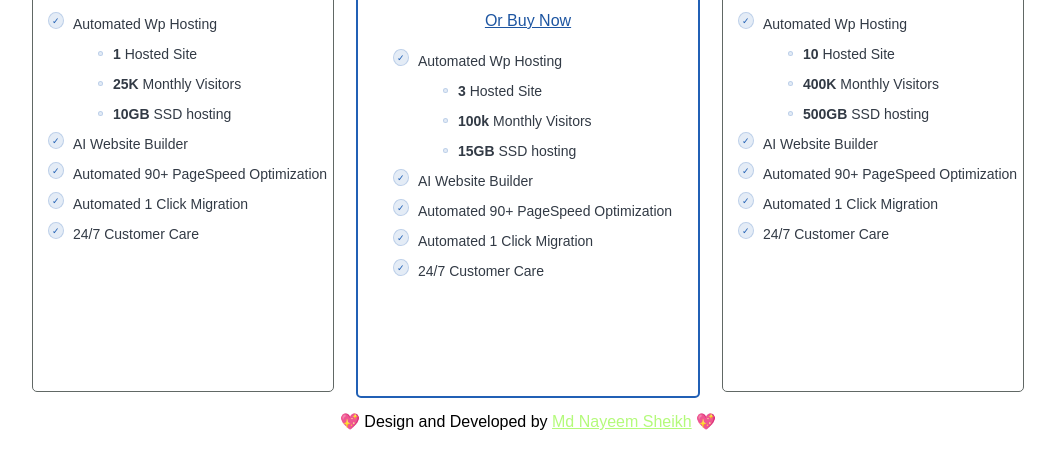
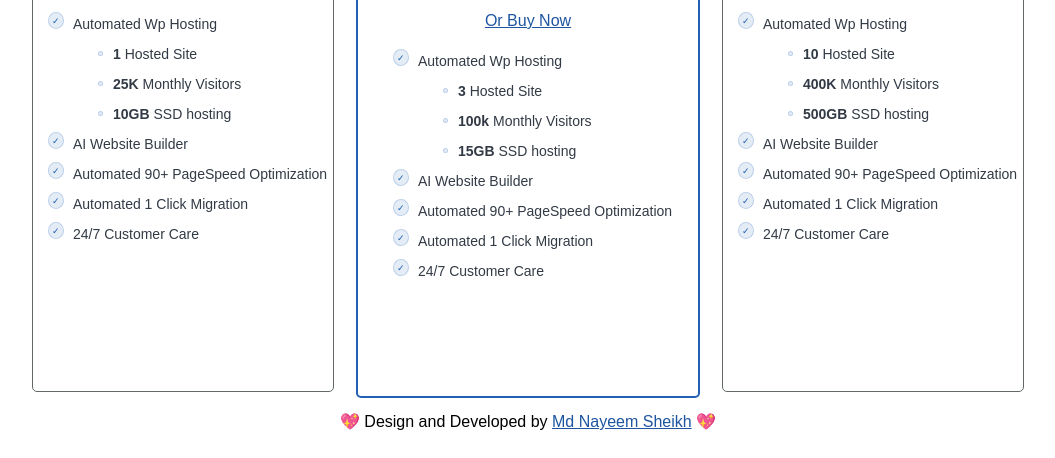
Before and after one commit to NAYEEM65/monthly-yearly-pricing-table, a plain HTML site: page index.html in a window 1280 px wide. Shown: the part 342-800 px from the top of the page, without its empty margins (112-1167 px from the left). Drawn offline with Linux system fonts and the light colour scheme.

Commit message:
Update index.html

```diff
--- a/index.html
+++ b/index.html
@@ -138,7 +138,7 @@
     </div>
 
 </div>
-    <footer style="color: rgb(0, 0, 0); text-align:center;"> 💖 Design and Developed by <a href="https://developernayeem.me" target="blank" style="color: rgb(180, 250, 123);">Md Nayeem Sheikh</a> 💖</footer>
+    <footer style="color: rgb(0, 0, 0); text-align:center;"> 💖 Design and Developed by <a href="https://developernayeem.me" target="blank" style="color: #1d55a1;">Md Nayeem Sheikh</a> 💖</footer>
 <script src="./app.js"></script>
 </body>
 </html>
```
